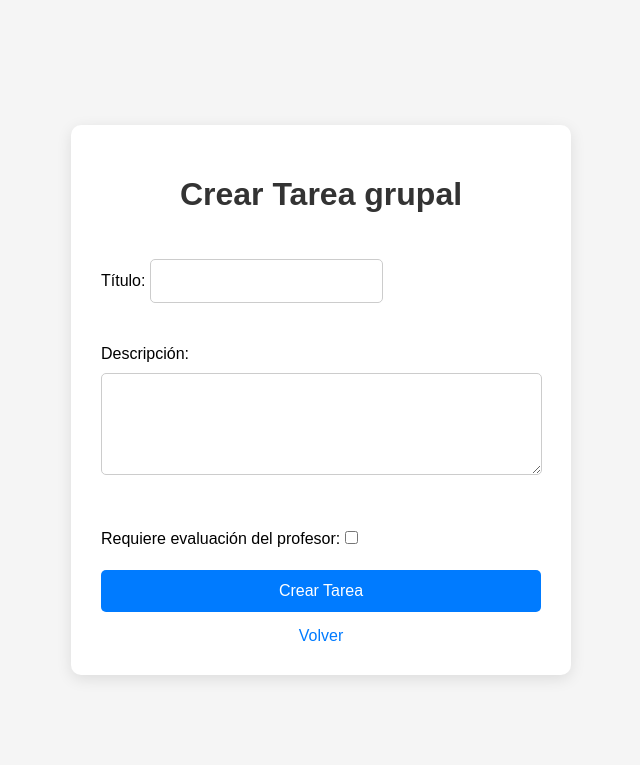
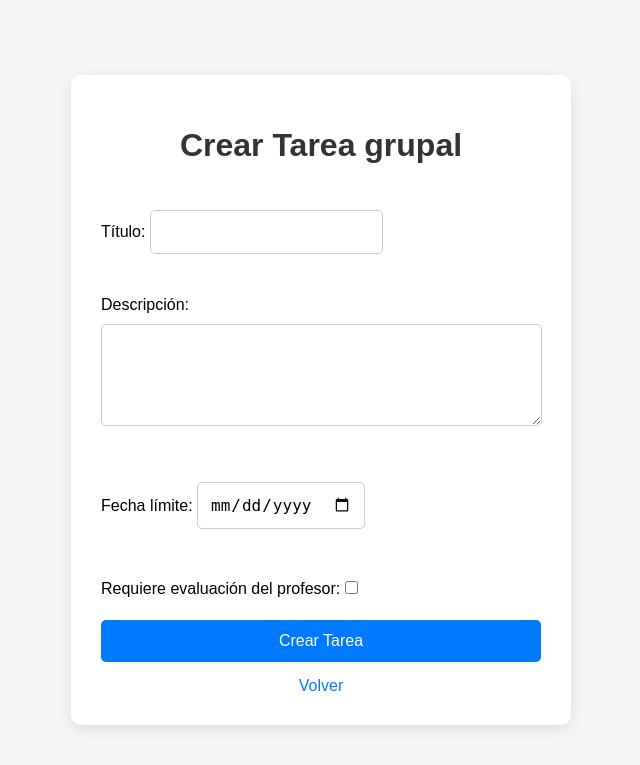
Before and after one commit to CarriDe/DWES-UT04-Practica-2025-2026, a Django app: page /crear-tarea-grupal/ in a window 1280 px wide. Shown: the top 765 px of the page, without its empty margins (319-959 px from the left). Run offline with Django 5.2, Linux system fonts and the light colour scheme.

Commit message:
Introducimos fechas y empezamos el Read.me

```diff
--- a/Aplicaciones/forms.py
+++ b/Aplicaciones/forms.py
@@ -19,29 +19,33 @@ class UsuarioForm(forms.ModelForm):
 class TareaForm(forms.ModelForm):
     class Meta:
         model = Tarea
-        fields = ['titulo', 'descripcion', 'tipo', 'evaluacion']
+        fields = ['titulo', 'descripcion', 'tipo', 'fecha_final', 'evaluacion']
         labels = {
             'titulo': 'Título',
             'descripcion': 'Descripción',
             'tipo': 'Tipo',
+            'fecha_final': 'Fecha límite',
             'evaluacion': 'Requiere evaluación del profesor',
         }
         widgets = {
             'descripcion': forms.Textarea(attrs={'rows': 4}),
             'tipo': forms.HiddenInput(attrs={'value': 'INDIVIDUAL'}),
+            'fecha_final': forms.DateInput(attrs={'type': 'date'}),
         }
 
 class TareaGrupalForm(forms.ModelForm):
     class Meta:
         model = Tarea
-        fields = ['titulo', 'descripcion', 'tipo', 'evaluacion']
+        fields = ['titulo', 'descripcion', 'tipo', 'fecha_final', 'evaluacion']
         labels = {
             'titulo': 'Título',
             'descripcion': 'Descripción',
             'tipo': 'Tipo',
+            'fecha_final': 'Fecha límite',
             'evaluacion': 'Requiere evaluación del profesor',
         }
         widgets = {
             'descripcion': forms.Textarea(attrs={'rows': 4}),
             'tipo': forms.HiddenInput(attrs={'value': 'GRUPAL'}),
+            'fecha_final': forms.DateInput(attrs={'type': 'date'}),
         }
--- a/Aplicaciones/models.py
+++ b/Aplicaciones/models.py
@@ -26,6 +26,8 @@ class Tarea(models.Model):
     profesor_validar = models.ForeignKey(Usuario, on_delete=models.SET_NULL, null=True, blank=True, related_name='tareas_validadas')
     completada = models.BooleanField(default=False)
     crear = models.ForeignKey(Usuario, on_delete=models.CASCADE, related_name='tareas_creadas', null=True, blank=True)
+    fecha_creacion = models.DateTimeField(auto_now_add=True, null=True, blank=True)
+    fecha_final = models.DateField(null=True, blank=True)
 
     def __str__(self):
         return self.titulo
```
Also changed, not shown: Aplicaciones/templates/Aplicaciones/login.html (+24 -0 lines), README.md (added).
